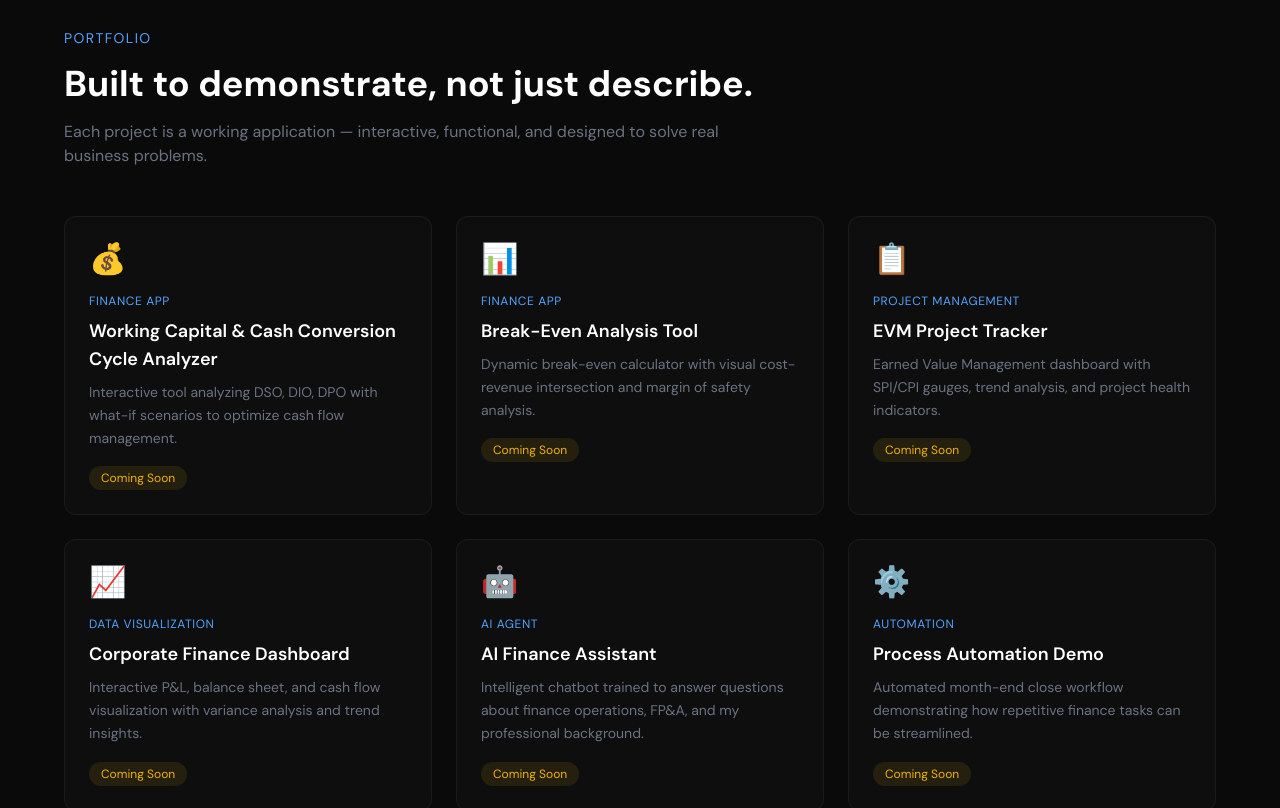
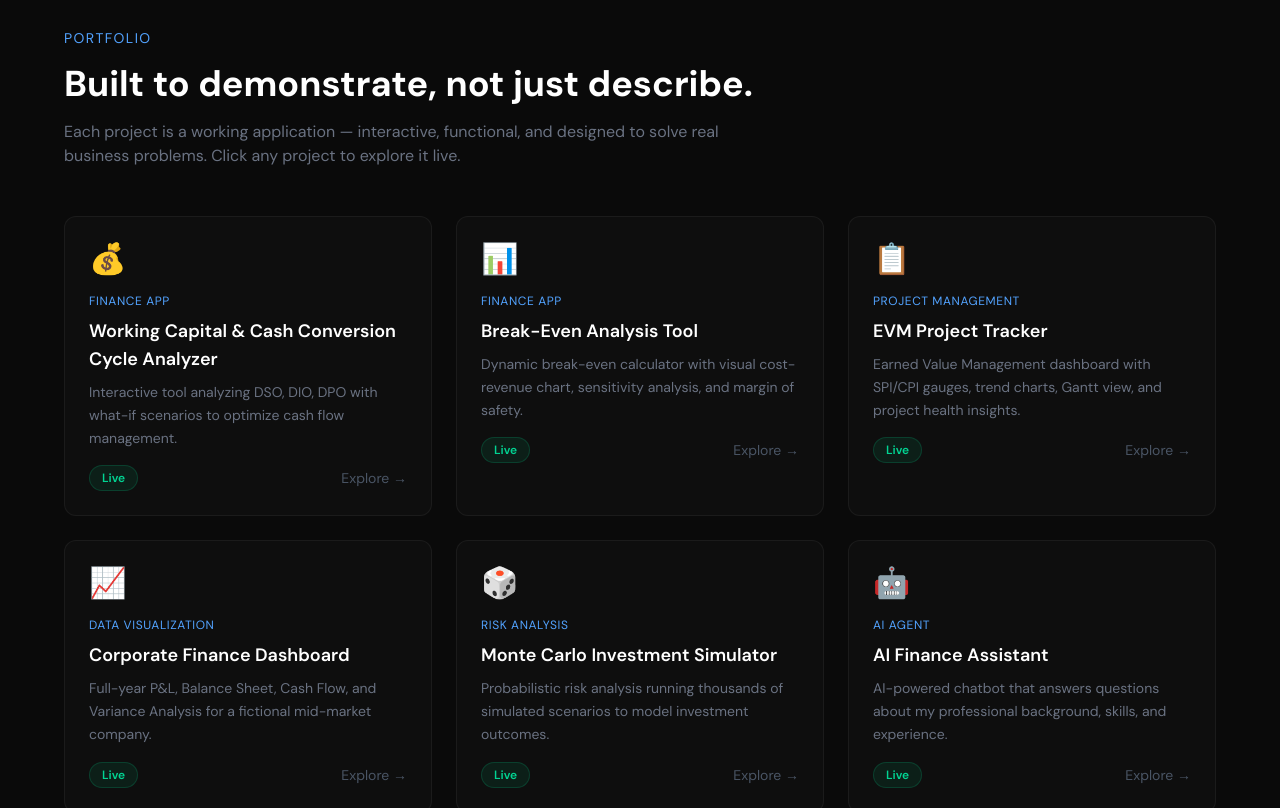
Before and after one commit to treveris24/portfolio-website, a Next.js app: page / in a window 1280 px wide. Shown: the part 1600-2408 px from the top of the page. Built offline with nearby package versions, Linux system fonts and the light colour scheme.

Commit message:
update homepage with live project links

```diff
--- a/src/app/page.tsx
+++ b/src/app/page.tsx
@@ -6,61 +6,77 @@ const portfolioItems = [
     description:
       "Interactive tool analyzing DSO, DIO, DPO with what-if scenarios to optimize cash flow management.",
     category: "Finance App",
-    status: "Coming Soon",
+    status: "Live",
     href: "/projects/working-capital",
     icon: "💰",
+    color: "blue",
   },
   {
     title: "Break-Even Analysis Tool",
     description:
-      "Dynamic break-even calculator with visual cost-revenue intersection and margin of safety analysis.",
+      "Dynamic break-even calculator with visual cost-revenue chart, sensitivity analysis, and margin of safety.",
     category: "Finance App",
-    status: "Coming Soon",
+    status: "Live",
     href: "/projects/break-even",
     icon: "📊",
+    color: "emerald",
   },
   {
     title: "EVM Project Tracker",
     description:
-      "Earned Value Management dashboard with SPI/CPI gauges, trend analysis, and project health indicators.",
+      "Earned Value Management dashboard with SPI/CPI gauges, trend charts, Gantt view, and project health insights.",
     category: "Project Management",
-    status: "Coming Soon",
+    status: "Live",
     href: "/projects/evm-tracker",
     icon: "📋",
+    color: "purple",
   },
   {
     title: "Corporate Finance Dashboard",
     description:
-      "Interactive P&L, balance sheet, and cash flow visualization with variance analysis and trend insights.",
+      "Full-year P&L, Balance Sheet, Cash Flow, and Variance Analysis for a fictional mid-market company.",
     category: "Data Visualization",
-    status: "Coming Soon",
+    status: "Live",
     href: "/projects/finance-dashboard",
     icon: "📈",
+    color: "cyan",
+  },
+  {
+    title: "Monte Carlo Investment Simulator",
+    description:
+      "Probabilistic risk analysis running thousands of simulated scenarios to model investment outcomes.",
+    category: "Risk Analysis",
+    status: "Live",
+    href: "/projects/monte-carlo",
+    icon: "🎲",
+    color: "orange",
   },
   {
     title: "AI Finance Assistant",
     description:
-      "Intelligent chatbot trained to answer questions about finance operations, FP&A, and my professional background.",
+      "AI-powered chatbot that answers questions about my professional background, skills, and experience.",
     category: "AI Agent",
-    status: "Coming Soon",
+    status: "Live",
     href: "/projects/ai-assistant",
     icon: "🤖",
+    color: "violet",
   },
   {
-    title: "Process Automation Demo",
+    title: "Month-End Close Automation",
     description:
-      "Automated month-end close workflow demonstrating how repetitive finance tasks can be streamlined.",
-    category: "Automation",
-    status: "Coming Soon",
-    href: "/projects/automation",
+      "Automated 5-day close workflow with 17 tasks, dependency chains, and before/after impact analysis.",
+    category: "Process Automation",
+    status: "Live",
+    href: "/projects/process-automation",
     icon: "⚙️",
+    color: "teal",
   },
 ];
 
 const stats = [
-  { value: "35+", label: "Years in Finance" },
-  { value: "PMP", label: "Certified 2025" },
+  { value: "PMP®", label: "Certified 2025" },
   { value: "$160M", label: "P&L Managed" },
+  { value: "7", label: "Live Projects" },
   { value: "3", label: "Languages" },
 ];
 
@@ -108,8 +124,9 @@ export default function Home() {
           </p>
 
           <p className="text-base text-gray-500 max-w-2xl mx-auto mb-12 leading-relaxed">
-            35+ years transforming finance operations across global organizations.
-            Now building the tools and dashboards that drive modern business decisions.
+            Transforming finance operations across global organizations.
+            Building the tools, dashboards, and AI solutions that drive modern
+            business decisions.
           </p>
 
           {/* Stats */}
@@ -156,7 +173,7 @@ export default function Home() {
           <div className="grid md:grid-cols-2 gap-12 text-gray-400 leading-relaxed">
             <div>
               <p className="mb-4">
-                With over three decades in finance — spanning FP&A, credit risk,
+                With extensive experience in finance — spanning FP&A, credit risk,
                 P&L management, budgeting, forecasting, and compliance — I bring
                 deep operational knowledge to every project.
               </p>
@@ -227,29 +244,36 @@ export default function Home() {
           </h3>
           <p className="text-gray-500 mb-12 max-w-2xl">
             Each project is a working application — interactive, functional, and
-            designed to solve real business problems.
+            designed to solve real business problems. Click any project to
+            explore it live.
           </p>
 
           <div className="grid md:grid-cols-2 lg:grid-cols-3 gap-6">
             {portfolioItems.map((item) => (
-              <div
+              <Link
                 key={item.title}
-                className="group relative p-6 rounded-xl bg-white/[0.02] border border-white/5 hover:border-blue-500/20 hover:bg-white/[0.04] transition-all duration-300"
+                href={item.href}
+                className="group relative p-6 rounded-xl bg-white/[0.02] border border-white/5 hover:border-blue-500/20 hover:bg-white/[0.04] transition-all duration-300 cursor-pointer"
               >
                 <div className="text-3xl mb-4">{item.icon}</div>
                 <div className="text-xs text-blue-400 uppercase tracking-wider mb-2">
                   {item.category}
                 </div>
-                <h4 className="text-lg font-semibold text-white mb-2">
+                <h4 className="text-lg font-semibold text-white mb-2 group-hover:text-blue-400 transition-colors">
                   {item.title}
                 </h4>
                 <p className="text-gray-500 text-sm leading-relaxed mb-4">
                   {item.description}
                 </p>
-                <span className="inline-block px-3 py-1 rounded-full bg-yellow-500/10 text-yellow-500 text-xs">
-                  {item.status}
-                </span>
-              </div>
+                <div className="flex items-center justify-between">
+                  <span className="inline-block px-3 py-1 rounded-full bg-emerald-500/10 text-emerald-400 text-xs font-semibold border border-emerald-500/20">
+                    {item.status}
+                  </span>
+                  <span className="text-gray-600 text-sm group-hover:text-blue-400 transition-colors">
+                    Explore →
+                  </span>
+                </div>
+              </Link>
             ))}
           </div>
         </div>
@@ -271,7 +295,7 @@ export default function Home() {
 
           <div className="flex flex-col sm:flex-row gap-4 justify-center">
             <a
-              href="mailto:your.email@example.com"
+              href="mailto:uweanell@gmail.com"
               className="px-6 py-3 bg-[#3b82f6] hover:bg-[#2563eb] text-white rounded-lg text-sm font-medium transition-colors"
             >
               Email Me
```
